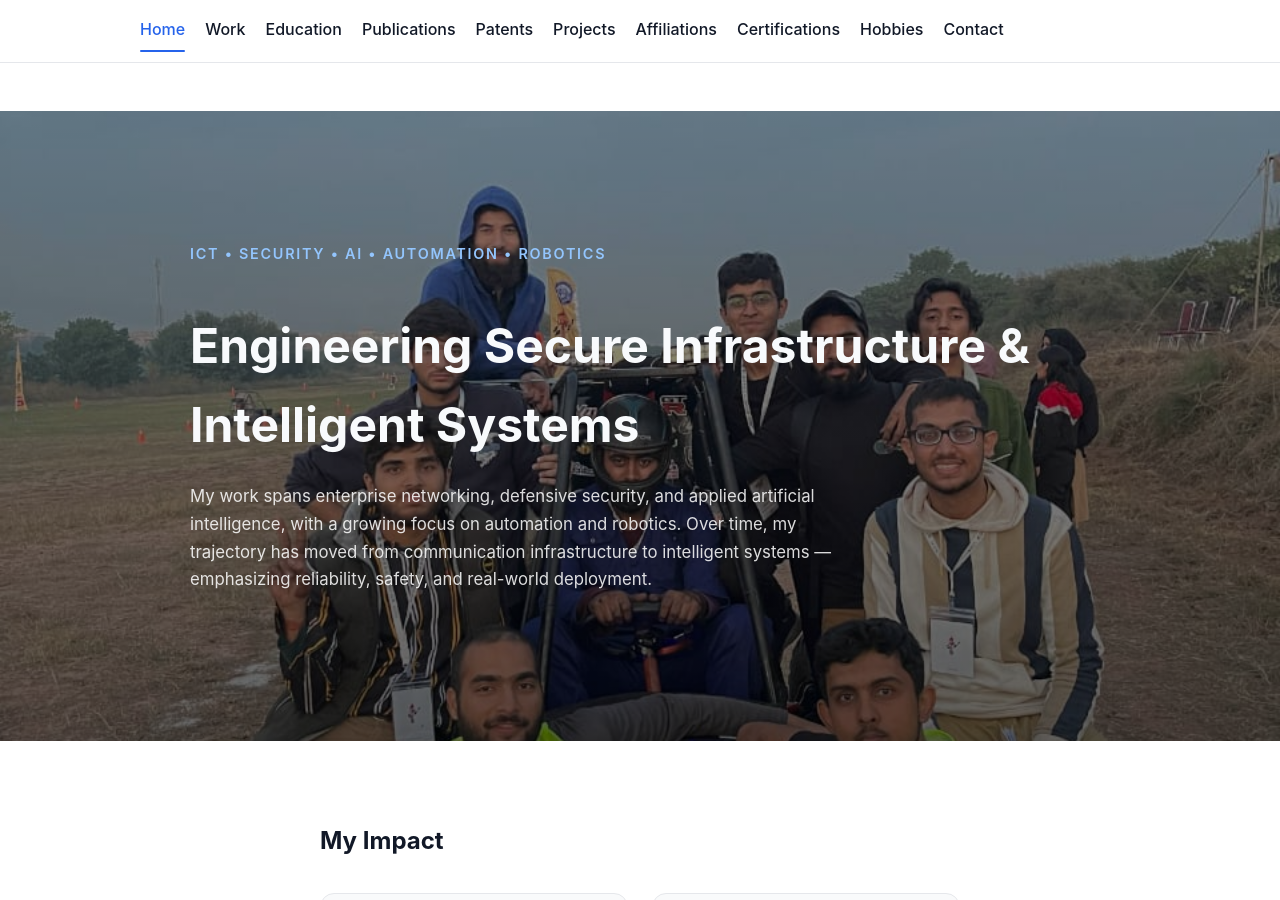
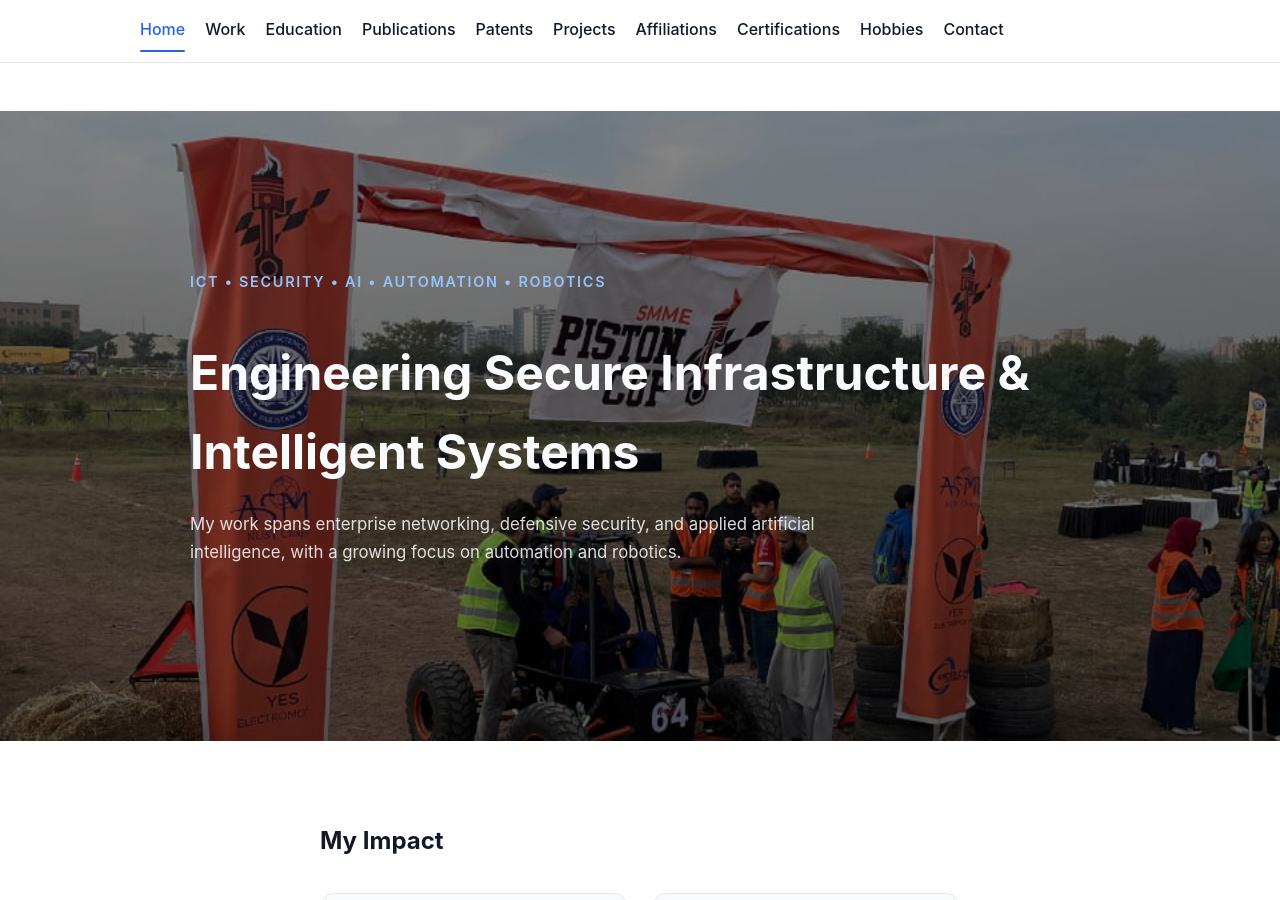
Before and after one commit to bilal-ismail/bilal-ismail.github.io, a Jekyll site: the page built from index.md, in a window 1280 px wide and 900 px high. Built offline with Jekyll 4.4.1, drawn with Linux system fonts in a browser that asks for light colours.

Commit message:
Update index.md

```diff
--- a/index.md
+++ b/index.md
@@ -7,7 +7,7 @@ title: Home
         HERO SECTION
 ========================= -->
 
-<section class="hero-banner">
+<section class="hero-banner" id="heroBanner">
   <div class="hero-content">
     <div class="hero-subtitle">
       ICT • Security • AI • Automation • Robotics
@@ -20,12 +20,33 @@ title: Home
 
     <p class="hero-description">
       My work spans enterprise networking, defensive security, and applied artificial intelligence,
-      with a growing focus on automation and robotics. Over time, my trajectory has moved from
-      communication infrastructure to intelligent systems — emphasizing reliability,
-      safety, and real-world deployment.
+      with a growing focus on automation and robotics.
     </p>
   </div>
 </section>
+
+<script>
+  const images = [
+    "/assets/images/banner/banner-1.jpg",
+    "/assets/images/banner/banner-2.jpg",
+    "/assets/images/banner/banner-3.jpg",
+    "/assets/images/banner/banner-4.jpg",
+    "/assets/images/banner/banner-5.jpg",
+    "/assets/images/banner/banner-6.jpg",
+    "/assets/images/banner/banner-7.jpg"
+  ];
+
+  let current = 0;
+  const hero = document.getElementById("heroBanner");
+
+  function changeBackground() {
+    hero.style.backgroundImage = `url(${images[current]})`;
+    current = (current + 1) % images.length;
+  }
+
+  changeBackground();
+  setInterval(changeBackground, 5000);
+</script>
 
 <!-- =========================
         WALL OF IMPACT
```
